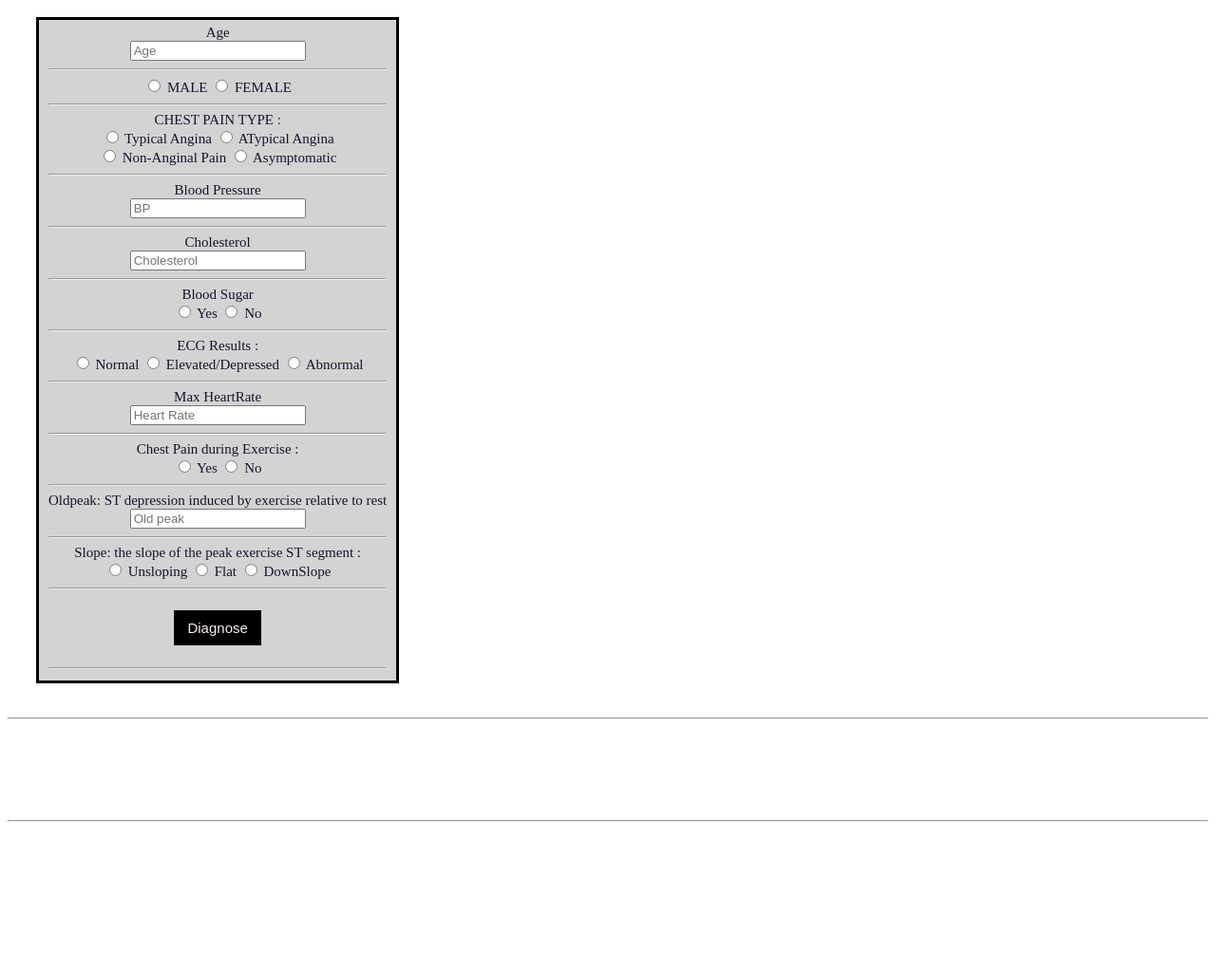
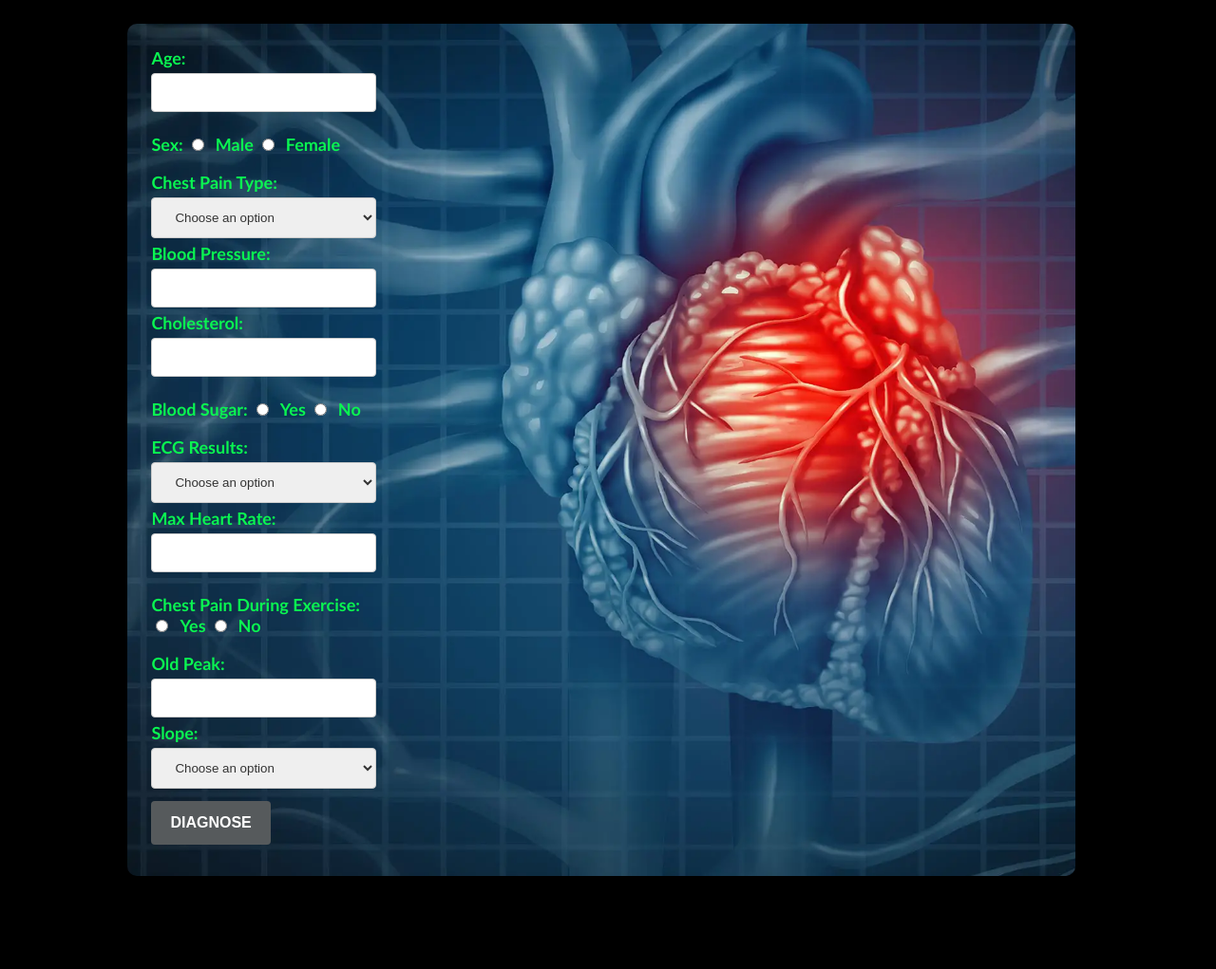
Before and after one commit to John-Alex07/Heart-Disease-Prediction, a Flask app: page / in a window 1280 px wide. Shown: the whole page at 95% size. Before the commit the page ends 866 px from the top, so only its background shows below. Run offline with Flask 2, Linux system fonts and the light colour scheme; parts of the project's set-up code (start-up, migrations or seed data) failed here and were passed over.

Commit message:
Final Project

```diff
--- a/App.py
+++ b/App.py
@@ -1,7 +1,6 @@
 from flask import Flask, render_template, request, app, jsonify, url_for
 import joblib
 import numpy as np
-import pandas as pd
 
 app = Flask(__name__)
 model = joblib.load("Final Model.sav")
@@ -25,10 +24,11 @@ def predict():
     final_input=np.reshape(data, (1,-1))
     print(final_input)
     output=model.predict(final_input)[0]
+    final_input = None
     if output:
-        return render_template("home.html",prediction_text="Patient is Suffering from Heart Disease")
+        return render_template("home.html",prediction_text="Positive", active='clicked')
     else:
-        return render_template("home.html",prediction_text="Patient is Not Suffering from Heart Disease")
+        return render_template("home.html",prediction_text="Negative", active='clicked')
 
 if __name__ == '__main__':
     app.run(debug=True)
--- /dev/null
+++ b/static/styles.css
@@ -0,0 +1,153 @@
+/* Form Container */
+body {
+  background-color: rgb(0, 0, 0);
+  color: rgb(7, 33, 56);
+}
+
+.form-container {
+  background-image: url('portfolio-3.jpg');
+  background-attachment: fixed;
+  background-size: cover;
+  background-repeat: no-repeat;
+  width: 75%;
+  margin-top: 2%;
+  margin-left: 10%;
+  display: flex;
+  background-color: #2e293d;
+  border-radius: 10px;
+  padding: 25px;
+}
+
+/* Form */
+.gfg {
+  display: block;
+}
+
+/* Labels */
+label {
+  font-family: 'Gill Sans', 'Gill Sans MT', Calibri, 'Trebuchet MS', sans-serif;
+  font-size: 18px;
+  font-weight: bold;
+  color: hsl(138, 92%, 50%);
+}
+
+/* Input and Select Fields */
+input[type=text],
+select {
+  width: 100%;
+  padding: 12px 20px;
+  margin: 5px 0;
+  display: inline-block;
+  border: 1px solid #ccc;
+  border-radius: 4px;
+  box-sizing: border-box;
+  color: #333;
+}
+
+/* Radio Buttons */
+.radio-group {
+  margin: 15%;
+}
+
+input[type=radio] {
+  margin-right: 8px;
+}
+
+/* Submit Button */
+.btn {
+  background-color: #565a5c;
+  color: white;
+  padding: 14px 20px;
+  margin: 8px 0;
+  border: none;
+  border-radius: 4px;
+  cursor: pointer;
+  font-size: 16px;
+  font-weight: bold;
+  text-transform: uppercase;
+}
+
+/* Hover Effect on Submit Button */
+.btn:hover {
+  background-color: #0f0d22;
+}
+
+/* Predicted Result Text */
+.prediction {
+  font-size: 18px;
+  font-weight: bold;
+  margin-top: 20px;
+  color: #d44f1a;
+}
+
+span {
+  font-size: 18px;
+  font-weight: bold;
+  margin-top: 20px;
+  color: #d44f1a;
+}
+
+@media (min-width: 768px) {
+  .gfg {
+    width: 50%;
+  }
+}
+
+@media (min-width: 992px) {
+  .gfg {
+    width: 30%;
+  }
+}
+
+@media (min-width: 1200px) {
+  .gfg {
+    width: 25%;
+  }
+}
+
+/* body {
+  font-family: Arial, sans-serif;
+  background-color: #f2f2f2;
+}
+
+.form-container {
+  max-width: 600px;
+  margin: 0 auto;
+  background-color: #fff;
+  padding: 20px;
+  border-radius: 5px;
+  box-shadow: 0px 0px 10px rgba(0, 0, 0, 0.2);
+}
+
+label {
+  font-weight: bold;
+  display: block;
+  margin-bottom: 10px;
+}
+
+input[type="text"],
+select {
+  width: 100%;
+  padding: 12px 20px;
+  margin: 8px 0;
+  border: 1px solid #ccc;
+  border-radius: 4px;
+  box-sizing: border-box;
+}
+
+input[type="radio"] {
+  margin: 8px 16px 8px 0;
+}
+
+.btn {
+  background-color: #4CAF50;
+  color: white;
+  padding: 12px 20px;
+  border: none;
+  border-radius: 4px;
+  cursor: pointer;
+}
+
+.btn:hover {
+  background-color: #45a049;
+} */
--- a/templates/home.html
+++ b/templates/home.html
@@ -1,88 +1,95 @@
 <!DOCTYPE html>
 <html>
   <head>
-  <style>
-    .gfg {
-    background-color: rgb(211, 211, 211);
-    border: 3px solid black;
-    color: rgb(24, 19, 46);
-    padding: 5px 10px;
-    text-align: center;
-    display: inline-block;
-    font-size: 15px;
-    margin: 10px 30px;
-    }
-    .btn {
-      background-color: black;
-      border: 2px solid black;
-      color: rgb(248, 238, 238);
-      padding: 8px 12px;
-      text-align: left;
-      display: inline-block;
-      font-size: 15px;
-      margin: 15px 30px;
-      }
-</style>
     <meta charset="UTF-8">
     <meta name="viewport" content="width=device-width, initial-scale=1.0">
     <title>Predictor</title>
+    <link rel="stylesheet" href="{{ url_for('static', filename='styles.css') }}">
   </head>
+
   <body>
-<div>
-<form class="gfg" action="{{ url_for('predict')}}"method="post">
-  Age <br> <input type="text" name="Age" placeholder="Age" required="required" /> <br><hr>
-
-    <input type="radio" id="Male" name="Sex" value="1" />
-      <label for="Male">MALE</label>
-    <input type="radio" id="Female" name="Sex" value="0" />
-      <label for="Female">FEMALE</label><br><hr>
-  CHEST PAIN TYPE :
-    <br><input type="radio" id="TA" name="ChestPain" value="3" />
-      <label for="TA">Typical Angina</label>
-      <input type="radio" id="ATA" name="ChestPain" value="2" />
-      <label for="ATA">ATypical Angina</label>
-      <br><input type="radio" id="NAP" name="ChestPain" value="1" />
-      <label for="NAP">Non-Anginal Pain</label>
-      <input type="radio" id="ASY" name="ChestPain" value="0" />
-      <label for="ASY">Asymptomatic</label><br>
-      <hr>
-  Blood Pressure<br><input type="text" name="BP" placeholder="BP" required="required" /><br><hr>
-  Cholesterol<br><input type="text" name="Chol" placeholder="Cholesterol" required="required" /><br><hr>
-  Blood Sugar<br> <input type="radio" id="yes" name="bs" value="1" />
-  <label for="yes">Yes</label>
-  <input type="radio" id="no" name="bs" value="0" />
-  <label for="no">No</label><br><hr>
-  ECG Results : <br><input type="radio" id="nrm" name="ECG" value="0" />
-  <label for="nrm">Normal</label>
-  <input type="radio" id="ED" name="ECG" value="2" />
-  <label for="ED">Elevated/Depressed</label>
-  <input type="radio" id="abnrm" name="ECG" value="1" />
-  <label for="abnrm">Abnormal</label>
-  <hr>
-  Max HeartRate<br>  <input type="text" name="maxhr" placeholder="Heart Rate" required="required" /><br><hr>
-
-  Chest Pain during Exercise :<br>  <input type="radio" id="yes" name="cpe" value="1" />
-                                  <label for="yes">Yes</label>
-                                  <input type="radio" id="no" name="cpe" value="0" />
-                                  <label for="no">No</label><br><hr>
-Oldpeak: ST depression induced by exercise relative to rest<br>  <input type="text" name="oldp" placeholder="Old peak" required="required" /><br><hr>
-Slope: the slope of the peak exercise ST segment :
-<br>  <input type="radio" id="unslp" name="Slope" value="1" />
-<label for="unslp">Unsloping</label>
-<input type="radio" id="flat" name="Slope" value="0" />
-<label for="flat">Flat</label>
-<input type="radio" id="dwnslp" name="Slope" value="2" />
-<label for="dwnslp">DownSlope</label><br><hr>
-<button type="submit" class="btn">Diagnose</button><hr>
-</form>
+    <div class="form-container">
+      <form class="gfg" action="{{ url_for('predict')}}" method="post">
+        <label for="age">Age:</label>
+        <input type="text" id="age" name="Age" required>
         <br>
         <br>
+        <label>Sex:</label>
+        <input type="radio" id="male" name="Sex" value="1" required>
+        <label for="male">Male</label>
+        <input type="radio" id="female" name="Sex" value="0" required>
+        <label for="female">Female</label>
+        <br>
+        <br>
+        <label for="chest_pain_type">Chest Pain Type:</label>
+        <select id="chest_pain_type" name="ChestPain" required>
+          <option value="">Choose an option</option>
+          <option value="3">Typical Angina</option>
+          <option value="2">Atypical Angina</option>
+          <option value="1">Non-Anginal Pain</option>
+          <option value="0">Asymptomatic</option>
+        </select>
+
+        <label for="blood_pressure">Blood Pressure:</label>
+        <input type="text" id="blood_pressure" name="BP" required>
+
+        <label for="cholesterol">Cholesterol:</label>
+        <input type="text" id="cholesterol" name="Chol" required>
+        <br>
+        <br>
+        <label>Blood Sugar:</label>
+        <input type="radio" id="yes" name="bs" value="1">
+        <label for="yes">Yes</label>
+        <input type="radio" id="no" name="bs" value="0">
+        <label for="no">No</label>
+        <br>
+        <br>
+        <label for="ecg_results">ECG Results:</label>
+        <select id="ecg_results" name="ECG" required>
+          <option value="">Choose an option</option>
+          <option value="0">Normal</option>
+          <option value="2">Elevated/Depressed</option>
+          <option value="1">Abnormal</option>
+        </select>
+
+        <label for="max_heart_rate">Max Heart Rate:</label>
+        <input type="text" id="max_heart_rate" name="maxhr" required>
+        <br><br>
+        <label>Chest Pain During Exercise:</label>
+        <br>
+        <input type="radio" id="yes" name="cpe" value="1">
+        <label for="yes">Yes</label>
+        <input type="radio" id="no" name="cpe" value="0">
+        <label for="no">No</label>
+        <br>
+        <br>
+        <label for="old_peak">Old Peak:</label>
+        <input type="text" id="old_peak" name="oldp" required>
+
+        <label for="slope">Slope:</label>
+        <select id="slope" name="Slope" required>
+          <option value="">Choose an option</option>
+          <option value="1">Unsloping</option>
+          <option value="0">Flat</option>
+          <option value="2">DownSlope</option>
+        </select>
+
+        <button type="submit" class="btn">Diagnose</button>
+    </form>
   </div>
-<hr>
   <br><br>
-{{prediction_text}}
+  <p class="prediction" {% if not active %}style="display:none;"{% endif %}>
+    {% if active == "clicked" %}
+      {% if prediction_text == "Positive" %}
+        <span class="positive">You may have a higher risk of heart disease. Please consult with your doctor for further evaluation.</span>
+      {% else %}
+        <span class="negative">Great news! You may have a lower risk of heart disease. Keep up the good work!</span>
+      {% endif %}
+    {% endif %}
+  </p>
+
   <br>
   <br><br>
-<hr>
 </body>
+
 </html>
```
Also changed, not shown: static/portfolio-3.jpg (added), 1 other file. Lines whose indentation alone changed are shown as unchanged.
